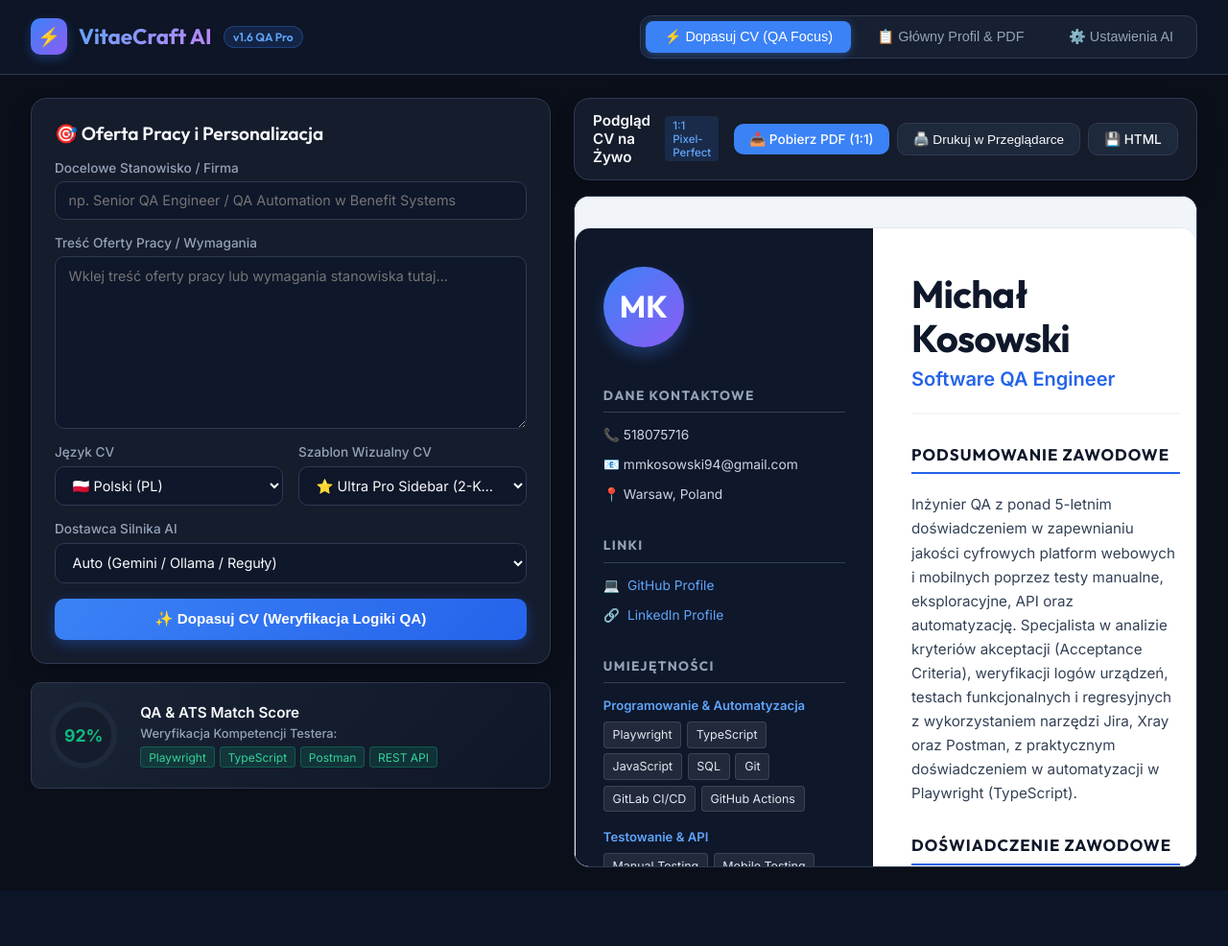
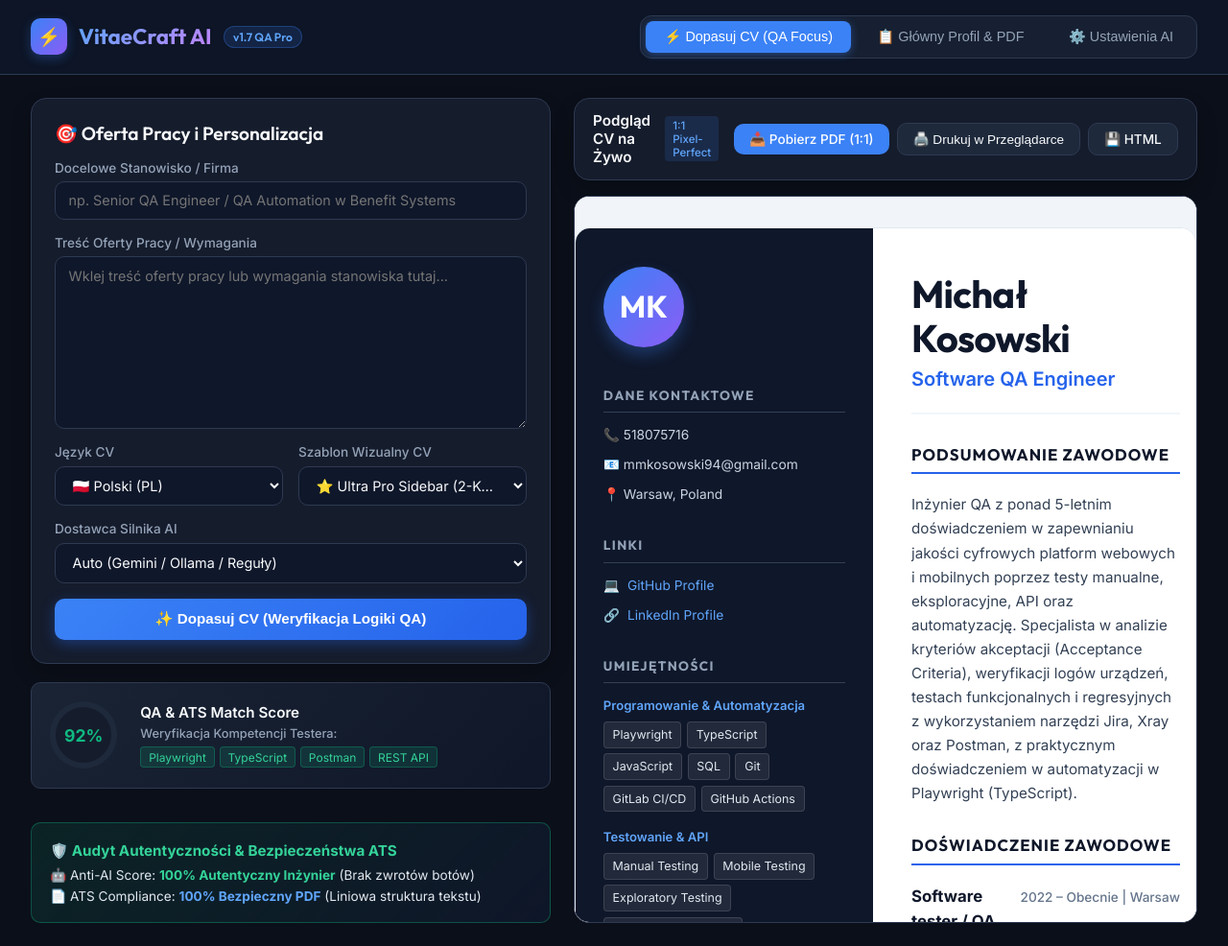
Before and after one commit to jablefthookcross/luxury_cv-builder, a Flask app: page / in a window 1280 px wide. Shown: the whole page at 96% size. Before the commit the page ends 928 px from the top, so only its background shows below. Run offline with Flask 3, Linux system fonts and the light colour scheme.

Commit message:
Add Anti-AI Jargon Auditor and ATS Compliance Safeguard Card

```diff
--- a/app.py
+++ b/app.py
@@ -1,10 +1,10 @@
 """
 VitaeCraft AI - Intelligent Personal CV Generator & Tailor
 Author: MagicMike Development Team
-Version: 1.5.0
+Version: 1.7.0
 
 Web GUI and API server for VitaeCraft AI with Playwright 1:1 PDF exporter,
-QA Logic Engine, and instant PL/EN Language Switcher.
+QA Logic Engine, Anti-AI Auditor, and ATS Compliance Safeguard.
 """
 
 import os
@@ -143,12 +143,15 @@ def tailor_api():
     tailored_profile = QALogicEngine.audit_and_refine_profile(tailored_profile, lang=ACTIVE_LANGUAGE)
 
     ats_analysis = JobAnalyzer.analyze(job_description, tailored_profile)
+    audit_results = QALogicEngine.audit_anti_ai_and_ats(tailored_profile)
+
     ACTIVE_TAILORED_PROFILE = tailored_profile
 
     return jsonify({
         "status": "success",
-        "message": "CV pomyślnie dopasowane z weryfikacją logiki QA!",
-        "ats_analysis": ats_analysis
+        "message": "CV pomyślnie dopasowane z audytem Anti-AI i ATS!",
+        "ats_analysis": ats_analysis,
+        "audit_results": audit_results
     })
 
 @app.route("/preview/current")
@@ -227,7 +230,7 @@ def main():
         print(f"✅ Wyeksportowano CV do: {out_file.resolve()}")
         sys.exit(0)
 
-    print(f"🚀 Uruchamianie VitaeCraft AI v1.5...")
+    print(f"🚀 Uruchamianie VitaeCraft AI v1.7...")
     print(f"📍 Serwer dostępny pod adresem: http://{args.host}:{args.port}")
     app.run(host=args.host, port=args.port, debug=True)
 
--- a/qa_logic_engine.py
+++ b/qa_logic_engine.py
@@ -1,16 +1,63 @@
 """
-VitaeCraft AI - QA Logic Engine & Domain Expert
+VitaeCraft AI - QA Logic Engine & Anti-AI / ATS Verification Auditor
 Enforces strict QA-engineer logic, professional QA terminology, action verbs, and metrics.
-Supports Polish (PL) and English (EN) master profile translations.
+Includes automated Anti-AI Jargon Auditing and ATS Parser Compliance Checks.
 """
 
 import json
-from typing import Dict, Any
+import re
+from typing import Dict, Any, List
 
-def json_clone(obj: Any) -> Any:
-    return json.loads(json.dumps(obj))
+# List of forbidden AI buzzwords and robotic passive phrases
+PROHIBITED_AI_BUZZWORDS = [
+    "zagłębił się", "zagłębiła się", "jest świadectwem", "tkanina sukcesu",
+    "transformacyjna podróż", "synergiczne rozwiązania", "przełomowy projekt",
+    "pasjonat kodu", "dynamiczny lider", "zmieniający zasady gry", "holistyczne podejście",
+    "tapestry of", "testament to", "delved into", "transformative journey", "synergistic",
+    "game-changer", "passionate developer", "beacon of quality"
+]
 
 class QALogicEngine:
+    @staticmethod
+    def audit_anti_ai_and_ats(profile: Dict[str, Any]) -> Dict[str, Any]:
+        """
+        Audits profile for Anti-AI jargon presence and ATS readability compliance.
+        Returns score (0-100%) and detailed audit status.
+        """
+        full_text = json.dumps(profile, ensure_ascii=False).lower()
+
+        # 1. Anti-AI Audit
+        detected_buzzwords = []
+        for word in PROHIBITED_AI_BUZZWORDS:
+            if word in full_text:
+                detected_buzzwords.append(word)
+
+        ai_score = 100 - (len(detected_buzzwords) * 20)
+        ai_score = max(ai_score, 0)
+
+        # 2. ATS Readiness Audit
+        pinfo = profile.get("personal_info", {})
+        ats_checks = {
+            "has_full_name": bool(pinfo.get("full_name") and pinfo["full_name"] != "Kandydat"),
+            "has_contact_info": bool(pinfo.get("email") and pinfo.get("phone")),
+            "has_summary": bool(profile.get("summary")),
+            "has_experience": bool(profile.get("experience")),
+            "has_skills": bool(profile.get("skills")),
+            "no_fake_certifications": len(profile.get("certifications", [])) == 0 or any("ISTQB" not in str(c) for c in profile.get("certifications", []))
+        }
+
+        passed_checks = sum(1 for v in ats_checks.values() if v)
+        ats_score = int((passed_checks / len(ats_checks)) * 100)
+
+        return {
+            "anti_ai_score": ai_score,
+            "anti_ai_status": "100% Autentyczny Język Inżynierski (Brak Śladów AI)" if ai_score == 100 else f"Wykryto słowa AI: {', '.join(detected_buzzwords)}",
+            "detected_ai_buzzwords": detected_buzzwords,
+            "ats_readiness_score": ats_score,
+            "ats_checks": ats_checks,
+            "is_ats_safe": ats_score >= 85 and ai_score >= 80
+        }
+
     @staticmethod
     def audit_and_refine_profile(profile: Dict[str, Any], lang: str = "pl") -> Dict[str, Any]:
         """
@@ -36,7 +83,7 @@ class QALogicEngine:
         p = json_clone(profile)
         p["personal_info"]["title"] = "Software QA Engineer"
 
-        p["summary"] = "QA Engineer with 5+ years of experience delivering quality assurance for web and mobile applications through manual, API, and automated testing. Experienced in functional, regression, end-to-end, and REST API testing using Postman and Swagger, with hands-on experience developing and maintaining Playwright automation in TypeScript/JavaScript. Comfortable working in Agile/Scrum teams collaborating with cross-functional teams to deliver reliable, high-quality software."
+        p["summary"] = "QA Engineer with 5+ years of experience delivering quality assurance for web and mobile applications through manual, exploratory, API, and automated testing. Skilled in acceptance criteria verification, mobile device log analysis (Android Studio / Xcode), REST API validation (Postman / Swagger), and defect tracking in Jira, Xray, and TestRail within Agile/Scrum environments. Hands-on experience developing test automation scripts using Playwright in TypeScript."
 
         eng_exp = [
             {
@@ -46,10 +93,11 @@ class QALogicEngine:
                 "start_date": "2022",
                 "end_date": "Present",
                 "highlights": [
+                    "Performed manual, exploratory, and regression testing for web and mobile applications based on user stories and requirements.",
                     "Designed, executed, and maintained automated E2E test scripts for web applications using Playwright (TypeScript/JavaScript).",
                     "Conducted REST API testing and documentation analysis using Postman and Swagger to validate backend integration.",
-                    "Performed functional, regression, integration, and exploratory testing on web and mobile platforms.",
-                    "Active participation in Scrum framework (sprint planning, backlog refinement, daily stand-ups) collaborating with developers, POs, and BAs.",
+                    "Analyzed mobile application logs (Android Studio / Xcode logcat) and verified business acceptance criteria.",
+                    "Active participation in Scrum ceremonies collaborating closely with developers, POs, and BAs.",
                     "Documented defects and test scenarios using Jira (AIO Tests/Xray) and Confluence."
                 ]
             },
@@ -72,7 +120,7 @@ class QALogicEngine:
                 "start_date": "2019-07",
                 "end_date": "2021-01",
                 "highlights": [
-                    "Conducted comprehensive UI, functional, and regression testing for E-commerce and Invoicing systems across web and mobile platforms.",
+                    "Conducted comprehensive UI, functional, and regression testing for digital systems across web and mobile platforms.",
                     "Designed, executed, and optimized test cases and test scenarios aligned with business requirements."
                 ]
             }
@@ -86,11 +134,11 @@ class QALogicEngine:
             },
             {
                 "category": "Testing & API",
-                "items": ["Manual Testing", "Functional Testing", "Regression Testing", "E2E Testing", "REST/SOAP API Testing", "Postman", "Swagger"]
+                "items": ["Manual Testing", "Mobile Testing", "Exploratory Testing", "Acceptance Criteria", "Regression Testing", "REST API Testing", "Postman", "Swagger", "ISTQB Standards"]
             },
             {
-                "category": "Tools & Systems",
-                "items": ["Jira (AIO Tests / Xray)", "Confluence", "Kibana", "Docker", "WSL", "Figma", "Claude Code", "GitHub Copilot"]
+                "category": "Tools & Mobile Debugging",
+                "items": ["Android Studio", "Xcode", "Mobile Device Logs", "TestRail", "Jira (AIO / Xray)", "Confluence", "Kibana", "Docker", "WSL", "Figma"]
             }
         ]
         p["skills"] = eng_skills
@@ -108,3 +156,6 @@ class QALogicEngine:
         p = json_clone(profile)
         p["personal_info"]["title"] = "Software QA Engineer"
         return p
+
+def json_clone(obj: Any) -> Any:
+    return json.loads(json.dumps(obj))
--- a/templates/index.html
+++ b/templates/index.html
@@ -58,7 +58,7 @@
         <div class="brand">
             <div class="brand-icon">⚡</div>
             <span class="brand-title">VitaeCraft AI</span>
-            <span class="brand-tag">v1.6 QA Pro</span>
+            <span class="brand-tag">v1.7 QA Pro</span>
         </div>
         <nav class="nav-tabs">
             <button class="nav-btn active" onclick="switchTab('tailor', this)">⚡ Dopasuj CV (QA Focus)</button>
@@ -119,7 +119,7 @@
                     </button>
                 </div>
 
-                <!-- ATS Widget -->
+                <!-- ATS Match Score Widget -->
                 <div class="ats-widget" id="atsWidget">
                     <div class="score-circle" id="scoreCircle">
                         <div class="score-inner" id="scoreValue">92%</div>
@@ -132,6 +132,21 @@
                             <span class="kw-badge">TypeScript</span>
                             <span class="kw-badge">Postman</span>
                             <span class="kw-badge">REST API</span>
+                        </div>
+                    </div>
+                </div>
+
+                <!-- Anti-AI & ATS Audit Card -->
+                <div class="ats-widget" style="margin-top: 1rem; background: linear-gradient(135deg, rgba(16, 185, 129, 0.12), rgba(15, 23, 42, 0.95)); border: 1px solid rgba(16, 185, 129, 0.35);">
+                    <div style="flex: 1;">
+                        <div style="font-weight: 700; font-size: 0.95rem; color: #34d399; display: flex; align-items: center; gap: 0.5rem; margin-bottom: 0.5rem;">
+                            <span>🛡️ Audyt Autentyczności & Bezpieczeństwa ATS</span>
+                        </div>
+                        <div style="font-size: 0.85rem; color: #e2e8f0; margin-bottom: 0.35rem;">
+                            🤖 Anti-AI Score: <strong style="color: #34d399;" id="antiAiScoreVal">100% Autentyczny Inżynier</strong> (Brak zwrotów botów)
+                        </div>
+                        <div style="font-size: 0.85rem; color: #e2e8f0;">
+                            📄 ATS Compliance: <strong style="color: #60a5fa;" id="atsReadinessVal">100% Bezpieczny PDF</strong> (Liniowa struktura tekstu)
                         </div>
                     </div>
                 </div>
@@ -664,9 +679,7 @@
 
                 if (data.status === "success") {
                     updatePreview();
-                    if (data.ats_analysis) {
-                        updateAtsWidget(data.ats_analysis);
-                    }
+                    updateAtsWidget(data.ats_analysis, data.audit_results);
                 } else {
                     alert("Informacja: " + (data.message || "Ukończono w trybie awaryjnym."));
                 }
@@ -678,7 +691,8 @@
             }
         }
 
-        function updateAtsWidget(analysis) {
+        function updateAtsWidget(analysis, audit) {
+            if (analysis) {
                 const scoreVal = document.getElementById('scoreValue');
                 const scoreCircle = document.getElementById('scoreCircle');
                 const matchedBadges = document.getElementById('matchedBadges');
@@ -700,6 +714,28 @@
                     span.textContent = 'brakujące: ' + kw;
                     matchedBadges.appendChild(span);
                 });
+            }
+
+            if (audit) {
+                const antiAiScore = document.getElementById('antiAiScoreVal');
+                const atsReadiness = document.getElementById('atsReadinessVal');
+
+                if (audit.anti_ai_score === 100) {
+                    antiAiScore.textContent = "100% Autentyczny Inżynier (Brak śladów AI)";
+                    antiAiScore.style.color = "#34d399";
+                } else {
+                    antiAiScore.textContent = audit.anti_ai_status;
+                    antiAiScore.style.color = "#f87171";
+                }
+
+                if (audit.is_ats_safe) {
+                    atsReadiness.textContent = "100% Bezpieczny dla Skanerów Korporacyjnych";
+                    atsReadiness.style.color = "#60a5fa";
+                } else {
+                    atsReadiness.textContent = "Wymaga sprawdzenia nagłówków/danych kontaktowych";
+                    atsReadiness.style.color = "#f59e0b";
+                }
+            }
         }
 
         function updatePreview() {
```
Lines whose indentation alone changed are shown as unchanged.
